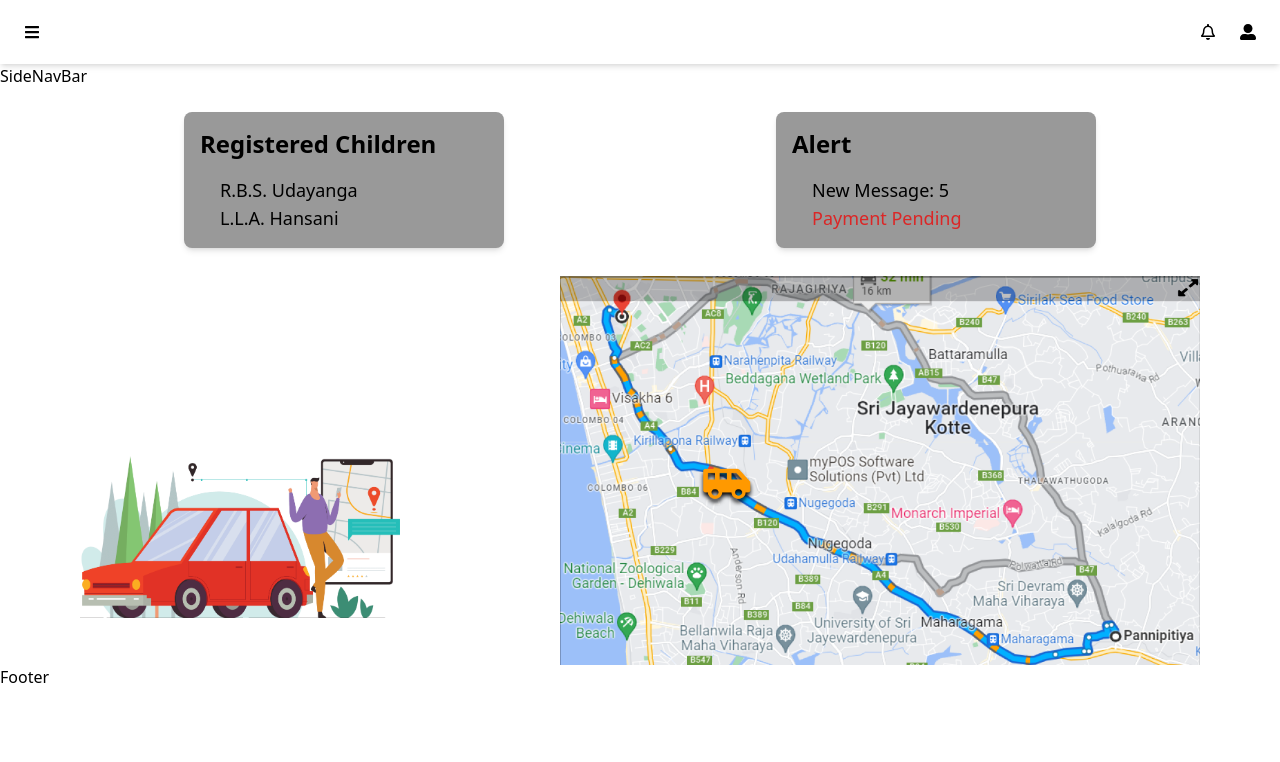
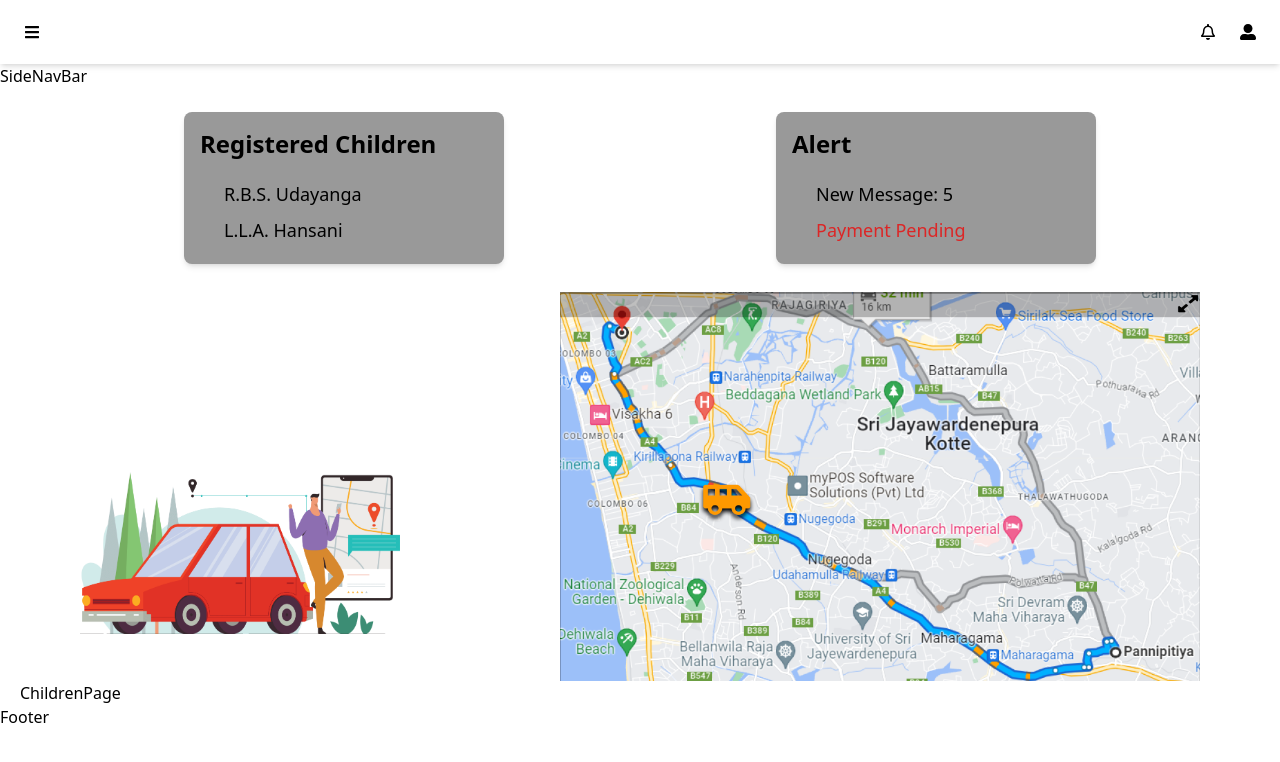
Before and after one commit to Group45-UCSC/EduGo, a React (Create React App) app in the folder client/: page /parent/home in a window 1280 px wide. Shown: the top 762 px of the page. Built offline with nearby package versions, Linux system fonts and the light colour scheme.

Commit message:
Update parent page

```diff
--- a/client/src/App.js
+++ b/client/src/App.js
@@ -9,6 +9,7 @@ import DriverRegister from "./views/driver/DriverRegister";
 import ParentRegister from "./views/parent/ParentRegister";
 import Driver from "./views/driver/Driver";
 import Parent from "./views/parent/Parent";
+import ChildrenPage from "./views/parent/ChildrenPage";
 import Admin from "./views/admin/Admin";
 import Vcoordinator from "./views/v_coordinator/Vcoordinator";
 import SupAgent from "./views/sup_agent/SupAgent";
@@ -26,6 +27,7 @@ function App() {
           <Route exact path="/parent/register" element={<ParentRegister/>} />
           <Route exact path="/driver/home" element={<Driver/>} />
           <Route exact path="/parent/home" element={<Parent/>} />
+          <Route exact path="/parent/children" element={<ChildrenPage/>} />
           <Route exact path="/admin/home" element={<Admin/>} />
           <Route exact path="/vc/home" element={<Vcoordinator/>} />
           <Route exact path="/sup_agent/home" element={<SupAgent/>} />
--- /dev/null
+++ b/client/src/views/parent/ChildrenPage.js
@@ -0,0 +1,16 @@
+import React from 'react'
+import MainLayout from "../../components/layout/MainLayout";
+
+function ChildrenPage() {
+  return (
+    <div>
+        <MainLayout>
+            <div>
+                <button className='bg-orange p-4 rounded-lg'>Add New childrern</button>
+            </div>
+        </MainLayout>
+    </div>
+  )
+}
+
+export default ChildrenPage
--- a/client/src/views/parent/Parent.js
+++ b/client/src/views/parent/Parent.js
@@ -2,6 +2,15 @@ import React from "react";
 import MainLayout from "../../components/layout/MainLayout";
 import parentLandingPage from "../../images/parentLandingPage.png"
 import perantMap from "../../images/parentMap.png"
+import { NavLink } from "react-router-dom";
+
+const ToChildrenPage = ({ path, name }) => {
+  return (
+      <p className="homeNavItem px-5 cursor-pointer hover:text-white transition-all ease-in-out">
+      <NavLink to={path}>{name}</NavLink>
+      </p>
+  );
+};
 
 function Parent() {
   return (
@@ -13,26 +22,29 @@ function Parent() {
           <div className="w-1/4 bg-gray border-0 rounded-lg shadow-md p-4 mx-4 my-6">
             <h2 className="text-2xl font-bold mb-4">Registered Children</h2>
             <ul className="list-none ml-5">
-              <li className="text-lg text-gray-700 ">R.B.S. Udayanga</li>
-              <li className="text-lg text-gray-700">L.L.A. Hansani</li>
+              <li className="text-lg text-gray-700 p-1 ">R.B.S. Udayanga</li>
+              <li className="text-lg text-gray-700 p-1">L.L.A. Hansani</li>
             </ul>
           </div>
           {/* Alert box */}
           <div className="w-1/4 bg-gray rounded-lg shadow-md p-4 mx-4 my-6">
             <h2 className="text-2xl font-bold mb-4">Alert</h2>
             <ul className="list-none ml-5">
-              <li className="text-lg text-gray-700 ">New Message: 5</li>
-              <li className="text-lg text-red-600">Payment Pending</li>
+              <li className="text-lg text-gray-700 p-1">New Message: 5</li>
+              <li className="text-lg text-red-600 p-1">Payment Pending</li>
             </ul>
           </div>
         </div>
         <div className="flex flex-row justify-center gap-40 mt-1">
           <div className="w-1/4  mt-5 relative pt-40">
-            <img src={parentLandingPage} alt="parentLandingPage"  />
+            <img src={parentLandingPage} alt="parentLandingPage" />
           </div>
           <div className="w-1/2 ">
             <img src={perantMap} alt="parentMap"></img>
           </div>
+        </div>
+        <div>
+          <ToChildrenPage path="/parent/children" name="ChildrenPage" />
         </div>
       </MainLayout>
     </div>
```
